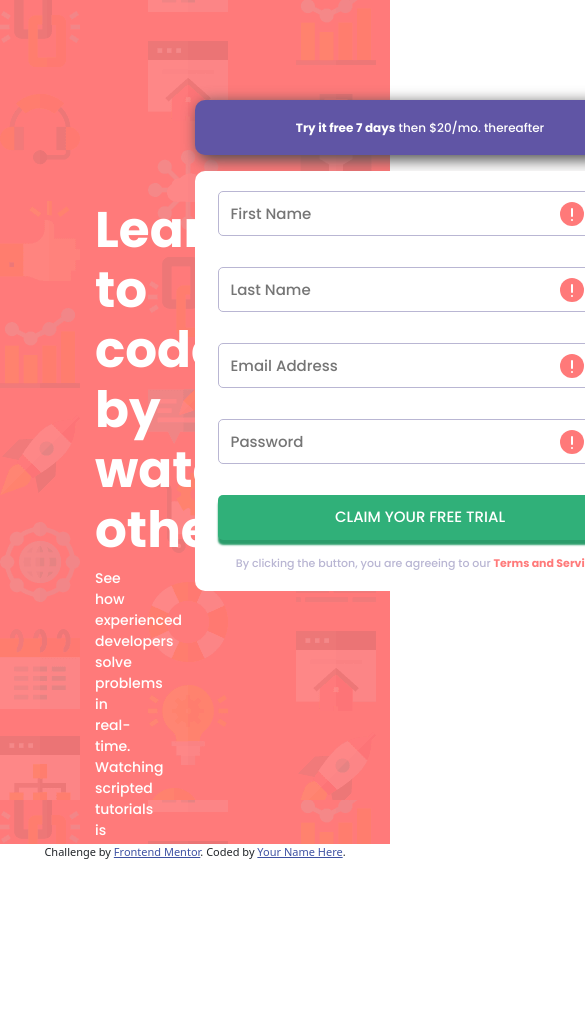
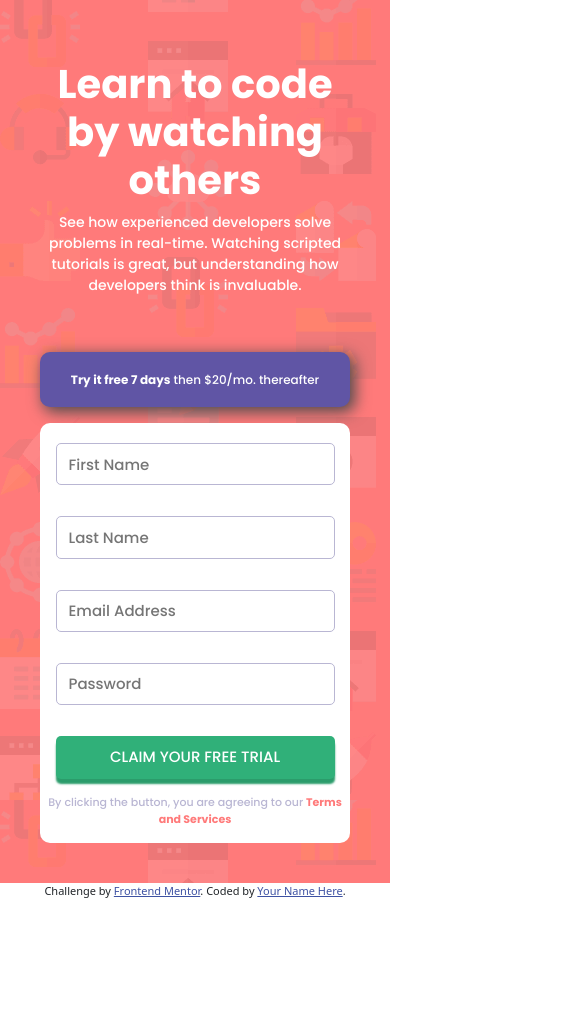
Before and after one commit to RicardoFuentes437/intro-component-with-signup-form-master, a plain HTML site: page index.html in a window 390 px wide. Shown: the top 1009 px of the page, 585 px wide, since content can reach past the window. After the commit the page ends 900 px from the top, so only its background shows below. Drawn offline with nearby package versions, Linux system fonts and the light colour scheme.

Commit message:
avance responsiveness

```diff
--- a/index.html
+++ b/index.html
@@ -28,13 +28,13 @@
     <div class="form-section">
       <p class="offer-text"><span class="free-trial">Try it free 7 days</span> then $20/mo. thereafter</p>
       <form action="" class="trial-form">
-        <input type="text" placeholder="First Name" name="first-name-input">
+        <input type="text" placeholder="First Name" name="first-name-input" class="first-name-input">
         <p class="warning-message fn-message">First name cannot be empty</p>
-        <input type="text" placeholder="Last Name" name="last-name-input">
+        <input type="text" placeholder="Last Name" name="last-name-input" class="last-name-input">
         <p class="warning-message ln-message">Last name cannot be empty</p>
-        <input type="email" placeholder="Email Address" name="email-input">
+        <input type="text" placeholder="Email Address" name="email-input" class="email-input">
         <p class="warning-message e-message">Looks like this is not an email</p>
-        <input type="password" placeholder="Password" name="password-input">
+        <input type="password" placeholder="Password" name="password-input" class="password-input">
         <p class="warning-message p-message">Password cannot be empty</p>
         <button type="submit" class="btn claim-button">CLAIM YOUR FREE TRIAL</button>
         <p class="agreement">By clicking the button, you are agreeing to our <span class="terms">Terms and Services</span></p>
--- a/index.js
+++ b/index.js
@@ -3,7 +3,11 @@ let fnMessage = document.querySelector('.fn-message');
 let lnMessage = document.querySelector('.ln-message');
 let eMessage = document.querySelector('.e-message');
 let pMessage = document.querySelector('.p-message');
-const regex = /^[\w-\.]+@([\w-]+\.)+[\w-]{2,4}$/g;
+let firstInput = document.querySelector('.first-name-input');
+let lastInput = document.querySelector('.last-name-input');
+let emailInput = document.querySelector('.email-input');
+let passInput = document.querySelector('.password-input');
+const regex = /^[\w-\.]+@([\w-]+\.)+[\w-]{2,4}$/;
 
 form.addEventListener('submit', function(event){
     event.preventDefault();
@@ -15,18 +19,33 @@ form.addEventListener('submit', function(event){
 
     if(!fnInput){
         fnMessage.style.opacity = 1;
+        firstInput.style.backgroundImage = "url('images/icon-error.svg')";
+        firstInput.style.backgroundRepeat = "no-repeat";
+        firstInput.style.backgroundPosition = "90% 50%";
     }
 
     if(!lnInput){
         lnMessage.style.opacity = 1;
+        lastInput.style.backgroundImage = "url('images/icon-error.svg')";
+        lastInput.style.backgroundRepeat = "no-repeat";
+        lastInput.style.backgroundPosition = "90% 50%";
     }
 
     if(regex.test(eInput) == false || !eInput){
         eMessage.style.opacity = 1;
+        emailInput.style.backgroundImage = "url('images/icon-error.svg')";
+        emailInput.style.backgroundRepeat = "no-repeat";
+        emailInput.style.backgroundPosition = "90% 50%";
     }
 
     if(!pInput){
         pMessage.style.opacity = 1;
+        passInput.style.backgroundImage = "url('images/icon-error.svg')";
+        passInput.style.backgroundRepeat = "no-repeat";
+        passInput.style.backgroundPosition = "90% 50%";
     }
 
+    if((fnInput.length > 0) && (lnInput.length > 0) && (eInput.length > 0 && regex.test(eInput) != false) && (pInput.length > 0)){
+        window.location.reload();
+    }
 })
--- a/style.scss
+++ b/style.scss
@@ -24,7 +24,7 @@ html, body{
 
         .info-section{
             width: 50%;
-            padding: 200px 100px 0px 95px;
+            padding: 200px 50px 0px 145px;
 
             h1{
                 font-size: 50px;
@@ -39,6 +39,9 @@ html, body{
         .form-section{
             width: 50%;
             padding-top: 100px;
+            display: flex;
+            flex-direction: column;
+            align-items: center;
 
             .offer-text{
                 background-color: $Blue;
@@ -95,9 +98,6 @@ html, body{
 
                 input {
                     border: 1px solid $Grayish-Blue;
-                    background-image: url('images/icon-error.svg');
-                    background-repeat: no-repeat;
-                    background-position: 90% 50%;
 
                     &::placeholder{
                         padding-left: 10px;
@@ -123,5 +123,61 @@ html, body{
             }
         }
 
+        @media (max-width: 1000px) {
+            .info-section{
+                padding: 200px 50px 0px 80px;
+            }
+        }
+
+        @media (max-width: 950px) {
+            flex-direction: column;
+            height: fit-content;
+            text-align: center;
+
+            .info-section{
+                width: 100%;
+                padding: 60px 80px 0px 80px;
+            }
+
+            .form-section{
+                width: 100%;
+                padding-top: 40px;
+            }
+        }
+
+        @media (max-width: 500px) {
+            flex-direction: column;
+            height: fit-content;
+            text-align: center;
+
+            .info-section{
+                width: 100%;
+                padding: 60px 40px 0px 40px;
+
+                h1{
+                    font-size: 40px;
+                    font-weight: 700;
+                }
+
+                p{
+                    font-size: 14px;
+                }
+            }
+
+            .form-section{
+                width: 100%;
+                padding-top: 40px;
+                padding-bottom: 40px;
+
+                .offer-text{
+                    width: 310px;
+                }
+
+                .trial-form{
+                    width: 310px;
+                }
+            }
+        }
+
     }
 }
```
Also changed, not shown: style.css, 1 other file.
